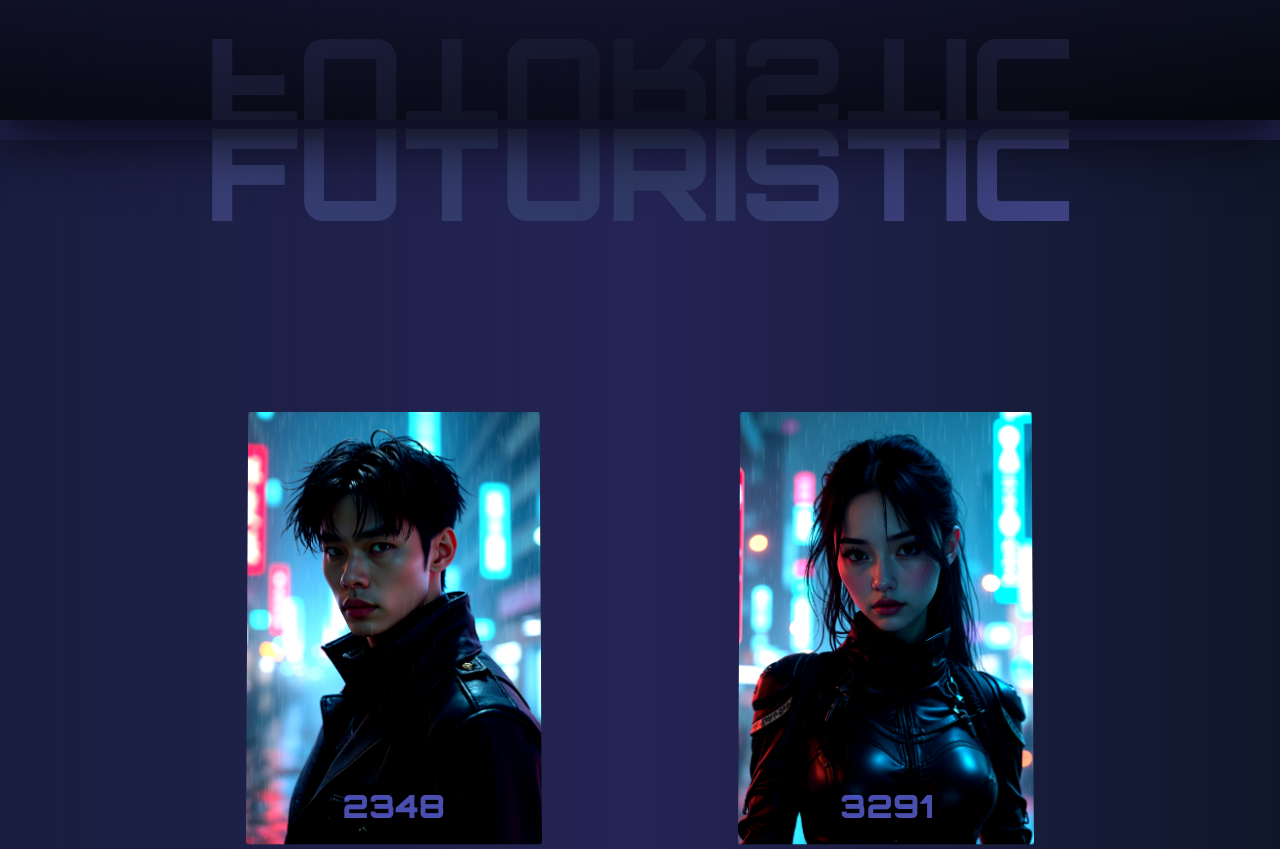
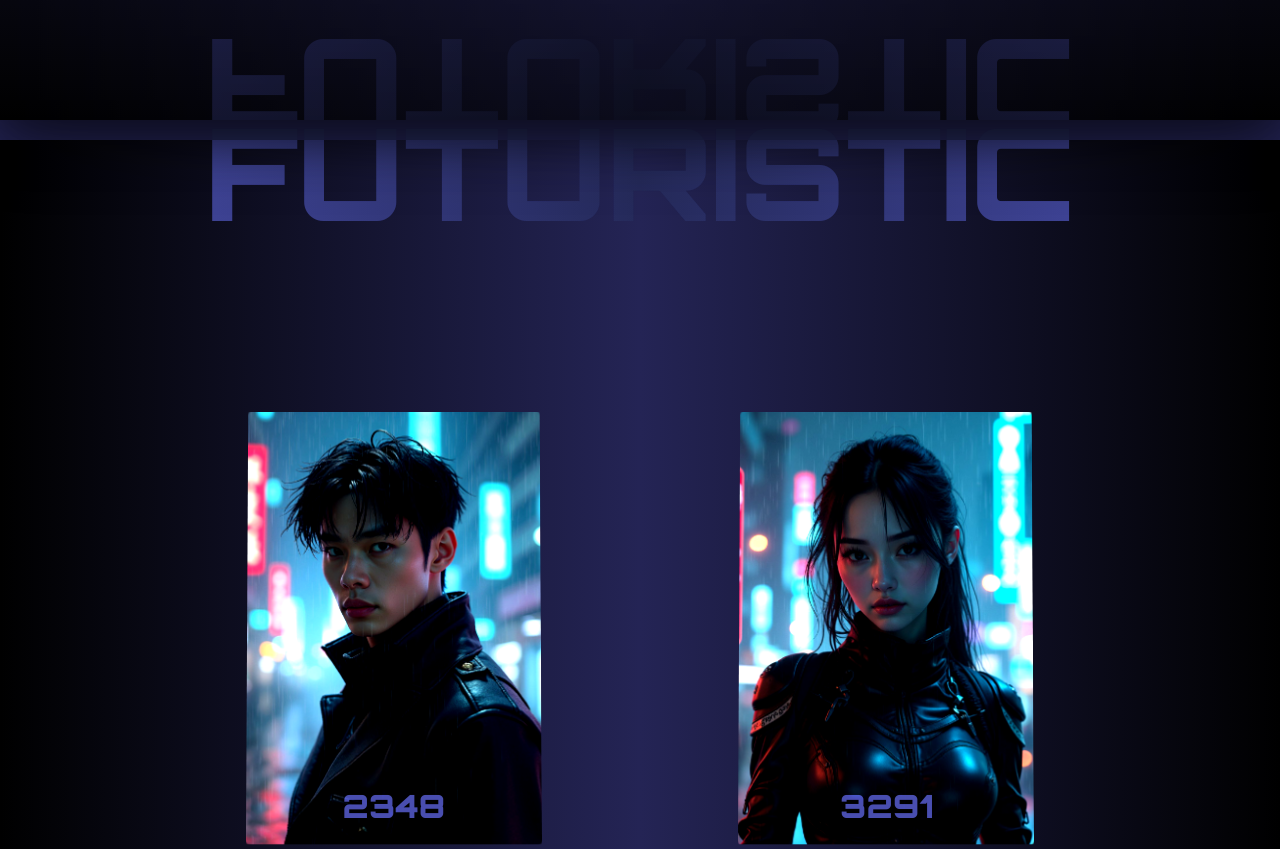
Before and after one commit to dianavodopivec/scroll-effect, a website built with Vite: page index.html in a window 1280 px wide. Shown: the top 849 px of the page. Built offline with nearby package versions, Linux system fonts and the light colour scheme; some packages are replaced by stand-ins of ours.

Commit message:
style: change bckg colors

```diff
--- a/css/style.css
+++ b/css/style.css
@@ -46,7 +46,7 @@ body::before {
     gap: 192px ;
     padding: 0 16px 216px;
 	margin: 140px auto 0;
-    background-image: linear-gradient(to right, #0f172a85, #242455, #0f172a);
+    background-image: linear-gradient(to right, #000000, #242455, #000000);
 	background-size: 100%, 100% 100vh;
 	background-attachment: fixed;
 }
@@ -64,7 +64,7 @@ body::before {
     font-weight: 900;
     margin: 0;
     mix-blend-mode: difference;
-    color: #545db9;
+    color: #494eaf;
 }
 
 /* .content__title:not(:first-child) {
```
